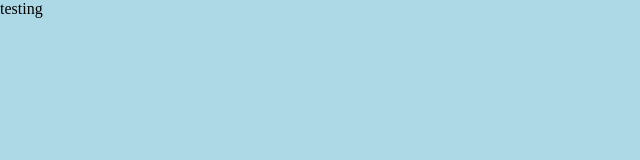
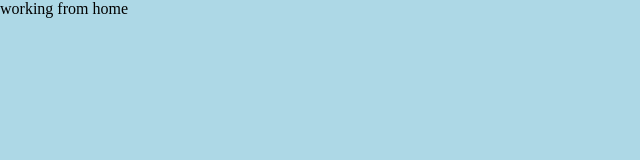
Before and after one commit to beulathamban/git-intro, a plain HTML site: page index.html in a window 1280 px wide. Shown: the whole page, without its empty margins (0-640 px from the left). Drawn offline with Linux system fonts and the light colour scheme.

```diff
--- a/index.html
+++ b/index.html
@@ -7,6 +7,6 @@
   <link rel="stylesheet" href="css/style.css" >
   </head>
   <body>
-    testing
+    working from home
   </body>
 </html>
```
